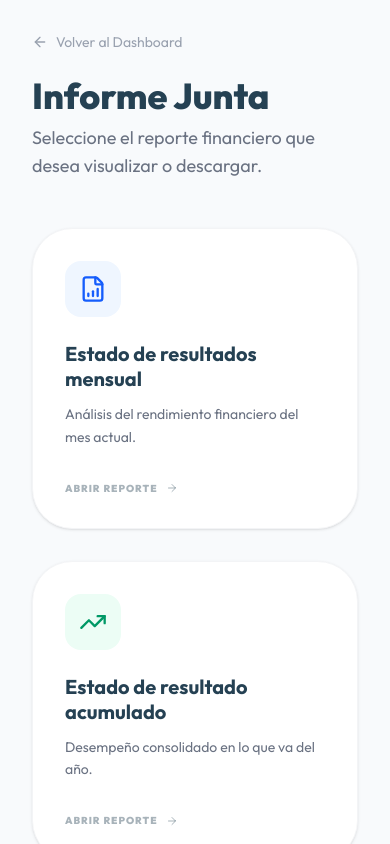
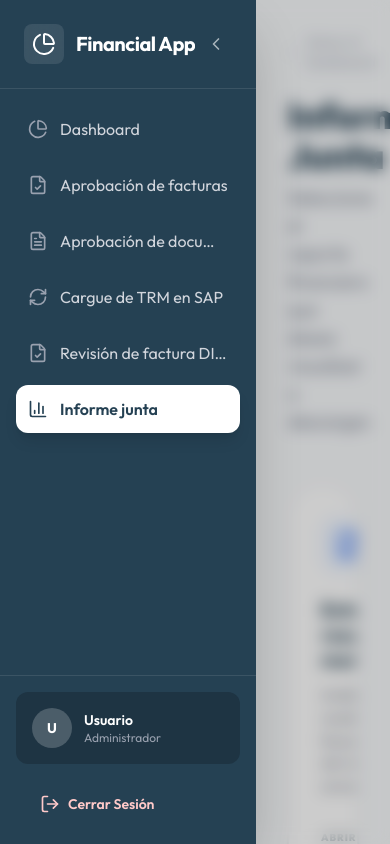
Before and after one commit to FirplakDesarrollador/appcontabilidad, a Next.js app: page /informe-junta in a window 390 px wide. Built offline with nearby package versions, Linux system fonts and the light colour scheme; no server answers.

Commit message:
Implement collapsible and hideable sidebar with global state persistence

```diff
--- a/src/app/aprobacion-documentos/page.tsx
+++ b/src/app/aprobacion-documentos/page.tsx
@@ -7,6 +7,8 @@ import { motion, AnimatePresence } from "framer-motion";
 import { Search, Bell, RefreshCw, Paperclip, ChevronLeft, ChevronRight, Loader2, FileText, Edit2, User, X, Check, Copy, ShieldCheck, DollarSign } from "lucide-react";
 import { Button } from "@/components/ui/Button";
 import { Switch } from "@/components/ui/Switch";
+import { useSidebar } from "@/context/SidebarContext";
+import { Menu } from "lucide-react";
 
 interface SharePointDocument {
     id: string;
@@ -22,6 +24,7 @@ interface SharePointDocument {
 }
 
 export default function SupportDocumentsPage() {
+    const { toggleSidebar } = useSidebar();
     const [documents, setDocuments] = useState<SharePointDocument[]>([]);
     const [loading, setLoading] = useState(true);
     const [searchTerm, setSearchTerm] = useState("");
@@ -330,11 +333,22 @@ export default function SupportDocumentsPage() {
         <div className="min-h-screen bg-[#f8fafc] flex">
             <Sidebar />
 
-            <main className="flex-1 md:ml-64 relative bg-[#f8fafc]">
+            <main
+                className="flex-1 relative bg-[#f8fafc] transition-all duration-300 ease-in-out"
+                style={{ marginLeft: 'var(--sidebar-width, 256px)' }}
+            >
                 <header className="h-20 bg-white/80 backdrop-blur-xl border-b border-gray-100 flex items-center justify-between px-8 sticky top-0 z-10">
-                    <div className="flex items-center gap-3">
-                        <div className="h-8 w-1.5 bg-[#254153] rounded-full" />
-                        <h1 className="text-xl font-bold text-gray-800 tracking-tight">Aprobación de Documento Soporte</h1>
+                    <div className="flex items-center gap-4">
+                        <button
+                            onClick={toggleSidebar}
+                            className="p-2 hover:bg-gray-100 rounded-xl transition-colors text-[#254153]"
+                        >
+                            <Menu className="h-6 w-6" />
+                        </button>
+                        <div className="flex items-center gap-3">
+                            <div className="h-8 w-1.5 bg-[#254153] rounded-full" />
+                            <h1 className="text-xl font-bold text-gray-800 tracking-tight">Aprobación de Documento Soporte</h1>
+                        </div>
                     </div>
 
                     <div className="flex items-center gap-4">
--- a/src/app/aprobacion-facturas/page.tsx
+++ b/src/app/aprobacion-facturas/page.tsx
@@ -8,6 +8,8 @@ import { Search, Bell, RefreshCw, Paperclip, ChevronLeft, ChevronRight, Loader2,
 import { Button } from "@/components/ui/Button";
 import { Switch } from "@/components/ui/Switch";
 import { CreateInvoiceModal } from "@/components/modals/CreateInvoiceModal";
+import { useSidebar } from "@/context/SidebarContext";
+import { Menu } from "lucide-react";
 
 
 interface SharePointInvoice {
@@ -28,6 +30,7 @@ interface SharePointInvoice {
 }
 
 export default function InvoicesPage() {
+    const { toggleSidebar } = useSidebar();
     const [invoices, setInvoices] = useState<SharePointInvoice[]>([]);
     const [loading, setLoading] = useState(true);
     const [searchTerm, setSearchTerm] = useState("");
@@ -411,12 +414,23 @@ export default function InvoicesPage() {
         <div className="min-h-screen bg-[#f8fafc] flex">
             <Sidebar />
 
-            <main className="flex-1 md:ml-64 relative bg-[#f8fafc]">
+            <main
+                className="flex-1 relative bg-[#f8fafc] transition-all duration-300 ease-in-out"
+                style={{ marginLeft: 'var(--sidebar-width, 256px)' }}
+            >
                 {/* Header Superior */}
                 <header className="h-20 bg-white/80 backdrop-blur-xl border-b border-gray-100 flex items-center justify-between px-8 sticky top-0 z-10">
-                    <div className="flex items-center gap-3">
-                        <div className="h-8 w-1.5 bg-[#254153] rounded-full" />
-                        <h1 className="text-xl font-bold text-gray-800 tracking-tight">Aprobación de Facturas</h1>
+                    <div className="flex items-center gap-4">
+                        <button
+                            onClick={toggleSidebar}
+                            className="p-2 hover:bg-gray-100 rounded-xl transition-colors text-[#254153]"
+                        >
+                            <Menu className="h-6 w-6" />
+                        </button>
+                        <div className="flex items-center gap-3">
+                            <div className="h-8 w-1.5 bg-[#254153] rounded-full" />
+                            <h1 className="text-xl font-bold text-gray-800 tracking-tight">Aprobación de Facturas</h1>
+                        </div>
                     </div>
 
                     <div className="flex items-center gap-4">
--- a/src/app/cargue-trm/page.tsx
+++ b/src/app/cargue-trm/page.tsx
@@ -326,7 +326,10 @@ export default function CargueTrmPage() {
         <div className="flex h-screen bg-[#f8fafc]">
             <Sidebar />
 
-            <main className="flex-1 md:ml-64 p-8 overflow-y-auto">
+            <main
+                className="flex-1 relative bg-[#f8fafc] transition-all duration-300 ease-in-out"
+                style={{ marginLeft: 'var(--sidebar-width, 256px)' }}
+            >
                 <div className="max-w-4xl mx-auto space-y-8">
                     {/* Header */}
                     <div className="flex flex-col gap-6">
--- a/src/app/globals.css
+++ b/src/app/globals.css
@@ -5,6 +5,7 @@
   --foreground: #171717;
   --primary: #254153;
   --primary-foreground: #ffffff;
+  --sidebar-width: 256px;
 }
 
 @media (prefers-color-scheme: dark) {
--- a/src/app/informe-junta/page.tsx
+++ b/src/app/informe-junta/page.tsx
@@ -71,7 +71,10 @@ export default function InformeJuntaPage() {
         <div className="flex h-screen bg-[#f8fafc]">
             <Sidebar />
 
-            <main className="flex-1 md:ml-64 p-8 overflow-y-auto">
+            <main
+                className="flex-1 p-8 overflow-y-auto relative transition-all duration-300 ease-in-out"
+                style={{ marginLeft: 'var(--sidebar-width, 256px)' }}
+            >
                 <div className="max-w-6xl mx-auto space-y-12">
                     {/* Header */}
                     <div className="flex flex-col gap-6">
--- a/src/app/layout.tsx
+++ b/src/app/layout.tsx
@@ -1,6 +1,7 @@
 import type { Metadata } from "next";
 import { Outfit } from "next/font/google";
 import "./globals.css";
+import { SidebarProvider } from "@/context/SidebarContext";
 
 const outfit = Outfit({ subsets: ["latin"] });
 
@@ -16,7 +17,11 @@ export default function RootLayout({
 }>) {
     return (
         <html lang="es">
-            <body className={outfit.className}>{children}</body>
+            <body className={outfit.className}>
+                <SidebarProvider>
+                    {children}
+                </SidebarProvider>
+            </body>
         </html>
     );
 }
--- a/src/app/page.tsx
+++ b/src/app/page.tsx
@@ -17,8 +17,10 @@ import {
     TrendingUp,
     ArrowUpRight
 } from "lucide-react";
+import { useSidebar } from "@/context/SidebarContext";
 
 export default function DashboardPage() {
+    const { toggleSidebar } = useSidebar();
     const router = useRouter();
     const [loading, setLoading] = useState(true);
     const [user, setUser] = useState<User | null>(null);
@@ -51,10 +53,21 @@ export default function DashboardPage() {
             <Sidebar />
 
             {/* Main Content */}
-            <main className="flex-1 md:ml-64 relative bg-[#f8fafc]">
+            <main
+                className="flex-1 relative bg-[#f8fafc] transition-all duration-300 ease-in-out"
+                style={{ marginLeft: 'var(--sidebar-width, 256px)' }}
+            >
                 {/* Topbar */}
                 <header className="h-20 bg-white/80 backdrop-blur-xl border-b border-gray-100 flex items-center justify-between px-6 sticky top-0 z-10">
-                    <div className="font-semibold text-gray-800 text-lg">Resumen Financiero</div>
+                    <div className="flex items-center gap-4">
+                        <button
+                            onClick={toggleSidebar}
+                            className="p-2 hover:bg-gray-100 rounded-xl transition-colors text-[#254153]"
+                        >
+                            <Menu className="h-6 w-6" />
+                        </button>
+                        <div className="font-semibold text-gray-800 text-lg">Resumen Financiero</div>
+                    </div>
                     <div className="flex items-center gap-4">
                         <div className="relative hidden md:block">
                             <Search className="absolute left-3 top-1/2 -translate-y-1/2 h-4 w-4 text-gray-400" />
--- a/src/app/revision-factura-dian/page.tsx
+++ b/src/app/revision-factura-dian/page.tsx
@@ -363,7 +363,10 @@ export default function RevisionFacturaDianPage() {
         <div className="flex h-screen bg-[#f8fafc]">
             <Sidebar />
 
-            <main className="flex-1 md:ml-64 p-8 overflow-y-auto">
+            <main
+                className="flex-1 p-8 overflow-y-auto relative transition-all duration-300 ease-in-out"
+                style={{ marginLeft: 'var(--sidebar-width, 256px)' }}
+            >
                 <div className="max-w-7xl mx-auto space-y-6">
                     {/* Header */}
                     <div className="flex flex-col gap-4">
--- a/src/components/layout/Sidebar.tsx
+++ b/src/components/layout/Sidebar.tsx
@@ -1,7 +1,8 @@
 "use client";
 
 import { usePathname, useRouter } from "next/navigation";
-import { PieChart, FileCheck, FileText, LogOut, RefreshCw, BarChart3 } from "lucide-react";
+import { useSidebar } from "@/context/SidebarContext";
+import { PieChart, FileCheck, FileText, LogOut, RefreshCw, BarChart3, ChevronLeft, X } from "lucide-react";
 import { Button } from "@/components/ui/Button";
 import { supabase } from "@/lib/supabaseClient";
 import Link from "next/link";
@@ -12,8 +13,11 @@ export function Sidebar() {
     const pathname = usePathname();
     const router = useRouter();
     const [user, setUser] = useState<User | null>(null);
+    const { isCollapsed, toggleSidebar } = useSidebar();
+    const [isMounted, setIsMounted] = useState(false);
 
     useEffect(() => {
+        setIsMounted(true);
         supabase.auth.getSession().then(({ data: { session } }) => {
             setUser(session?.user || null);
         });
@@ -33,37 +37,62 @@ export function Sidebar() {
         { name: "Informe junta", icon: BarChart3, path: "/informe-junta" },
     ];
 
+    if (!isMounted) return null;
+
     return (
-        <aside className="w-64 bg-[#254153] text-white hidden md:flex flex-col fixed h-full z-20 shadow-2xl">
-            <div className="p-6 flex items-center gap-3 border-b border-white/10">
-                <div className="bg-white/10 p-2 rounded-lg backdrop-blur-sm">
+        <>
+            {/* Overlay for mobile when sidebar is open */}
+            {!isCollapsed && (
+                <div
+                    className="fixed inset-0 bg-black/20 backdrop-blur-sm z-40 md:hidden"
+                    onClick={toggleSidebar}
+                />
+            )}
+
+            <aside
+                className={`bg-[#254153] text-white flex flex-col fixed h-full z-50 shadow-2xl transition-all duration-300 ease-in-out w-64 ${
+                    isCollapsed ? "-translate-x-full" : "translate-x-0"
+                }`}
+            >
+                <div className="p-6 flex items-center justify-between border-b border-white/10 relative">
+                    <div className="flex items-center gap-3">
+                        <div className="bg-white/10 p-2 rounded-lg backdrop-blur-sm shrink-0">
                             <PieChart className="h-6 w-6 text-white" />
                         </div>
-                <span className="text-xl font-bold tracking-tight">Financial App</span>
+                        <span className="text-xl font-bold tracking-tight truncate">Financial App</span>
                     </div>
 
-            <nav className="flex-1 p-4 space-y-2 overflow-y-auto">
+                    <button
+                        onClick={toggleSidebar}
+                        className="h-8 w-8 flex items-center justify-center rounded-xl hover:bg-white/10 transition-colors text-white/60 hover:text-white"
+                        title="Ocultar menú"
+                    >
+                        <ChevronLeft className="h-5 w-5" />
+                    </button>
+                </div>
+
+                <nav className="flex-1 p-4 space-y-2 overflow-y-auto scrollbar-hide">
                     {menuItems.map((item) => {
                         const isActive = pathname === item.path;
                         return (
                             <Link
                                 key={item.path}
                                 href={item.path}
-                            className={`w-full flex items-center gap-3 p-3 rounded-xl transition-all duration-200 ${isActive
+                                className={`w-full flex items-center gap-3 p-3 rounded-xl transition-all duration-200 group ${isActive
                                     ? "bg-white text-[#254153] shadow-lg font-semibold"
                                     : "text-gray-300 hover:bg-white/10 hover:text-white"
                                     }`}
                             >
-                            <item.icon className={`h-5 w-5 ${isActive ? "text-[#254153]" : "text-gray-400"}`} />
-                            {item.name}
+                                <item.icon className={`h-5 w-5 shrink-0 ${isActive ? "text-[#254153]" : "text-gray-400 group-hover:text-white"}`} />
+                                <span className="truncate">{item.name}</span>
                             </Link>
                         );
                     })}
                 </nav>
 
                 <div className="p-4 border-t border-white/10">
-                <div className="bg-[#1e3443] rounded-xl p-4 flex items-center gap-3 mb-4">
-                    <div className="h-10 w-10 rounded-full bg-white/20 flex items-center justify-center text-sm font-bold">
+                    <div className="bg-[#1e3443] rounded-xl p-4 flex items-center gap-3 mb-4 w-full">
+                        <div className="h-10 w-10 rounded-full bg-white/20 flex items-center justify-center text-sm font-bold shrink-0">
                             {user?.email?.[0]?.toUpperCase() || "U"}
                         </div>
                         <div className="overflow-hidden">
@@ -76,10 +105,11 @@ export function Sidebar() {
                         onClick={handleLogout}
                         className="w-full justify-start text-red-200 hover:text-white hover:bg-red-500/20"
                     >
-                    <LogOut className="mr-2 h-5 w-5" />
-                    Cerrar Sesión
+                        <LogOut className="h-5 w-5 mr-2" />
+                        <span>Cerrar Sesión</span>
                     </Button>
                 </div>
             </aside>
+        </>
     );
 }
--- /dev/null
+++ b/src/context/SidebarContext.tsx
@@ -0,0 +1,46 @@
+"use client";
+
+import React, { createContext, useContext, useEffect, useState } from 'react';
+
+interface SidebarContextType {
+  isCollapsed: boolean;
+  setIsCollapsed: (value: boolean) => void;
+  toggleSidebar: () => void;
+}
+
+const SidebarContext = createContext<SidebarContextType | undefined>(undefined);
+
+export function SidebarProvider({ children }: { children: React.ReactNode }) {
+  const [isCollapsed, setIsCollapsed] = useState(false);
+  const [isMounted, setIsMounted] = useState(false);
+
+  useEffect(() => {
+    setIsMounted(true);
+    const saved = localStorage.getItem('sidebar-collapsed');
+    if (saved !== null) {
+      setIsCollapsed(saved === 'true');
+    }
+  }, []);
+
+  useEffect(() => {
+    if (!isMounted) return;
+    localStorage.setItem('sidebar-collapsed', String(isCollapsed));
+    document.documentElement.style.setProperty('--sidebar-width', isCollapsed ? '0px' : '256px');
+  }, [isCollapsed, isMounted]);
+
+  const toggleSidebar = () => setIsCollapsed(!isCollapsed);
+
+  return (
+    <SidebarContext.Provider value={{ isCollapsed, setIsCollapsed, toggleSidebar }}>
+      {children}
+    </SidebarContext.Provider>
+  );
+}
+
+export function useSidebar() {
+  const context = useContext(SidebarContext);
+  if (context === undefined) {
+    throw new Error('useSidebar must be used within a SidebarProvider');
+  }
+  return context;
+}
```
Lines whose indentation alone changed are shown as unchanged.
